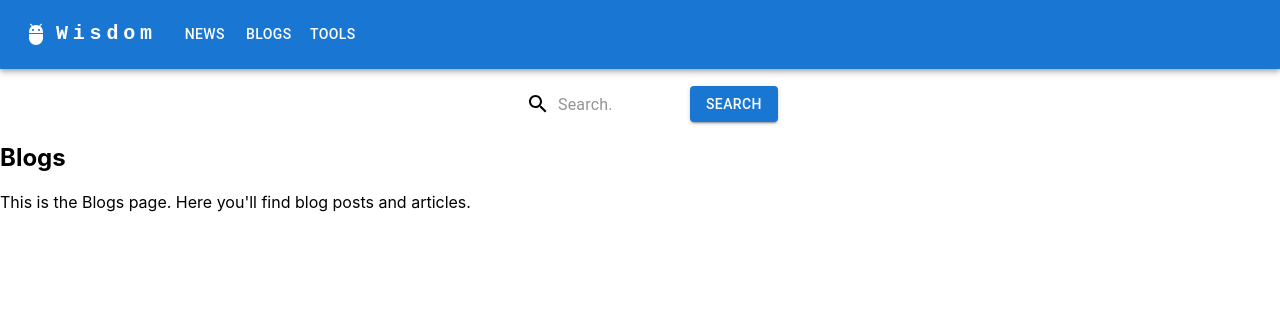
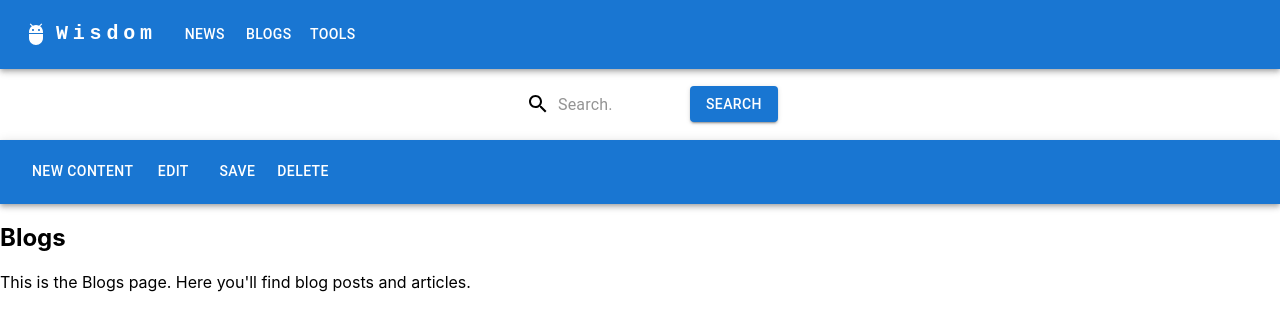
Before and after one commit to 24ERIC/Wisdom, a React (Create React App) app: page /blogs in a window 1280 px wide. Shown: the top 330 px of the page. Built offline with nearby package versions, Linux system fonts and the light colour scheme.

Commit message:
create blog content bar, edit gitignore

```diff
--- a/src/components/Blogs.js
+++ b/src/components/Blogs.js
@@ -1,10 +1,12 @@
 import React from 'react';
 import SearchBar from './Blogs/SearchBar';
+import ContentEditBar from './Blogs/ContentEditBar';
 
 function Blogs() {
   return (
     <>
       <SearchBar />
+      <ContentEditBar />
       <div>
         <h2>Blogs</h2>
         <p>This is the Blogs page. Here you'll find blog posts and articles.</p>
--- /dev/null
+++ b/src/components/Blogs/ContentEditBar.js
@@ -0,0 +1,19 @@
+import React from 'react';
+import AppBar from '@mui/material/AppBar';
+import Toolbar from '@mui/material/Toolbar';
+import Button from '@mui/material/Button';
+
+
+
+export default function ContentEditBar() {
+    return (
+      <AppBar position="static">
+        <Toolbar>
+          <Button color="inherit">New Content</Button>
+          <Button color="inherit">Edit</Button>
+          <Button color="inherit">Save</Button>
+          <Button color="inherit">Delete</Button>
+        </Toolbar>
+      </AppBar>
+    );
+  }
```
Also changed, not shown: 2 other files (tests, documents, lock files or other folders).
